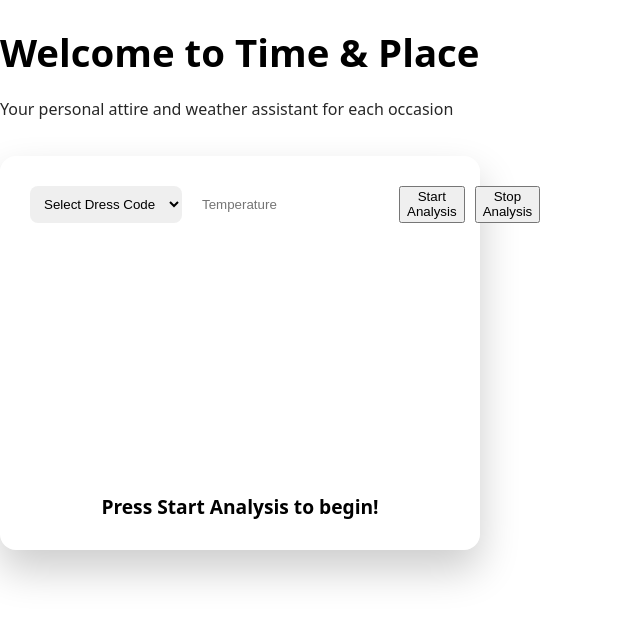
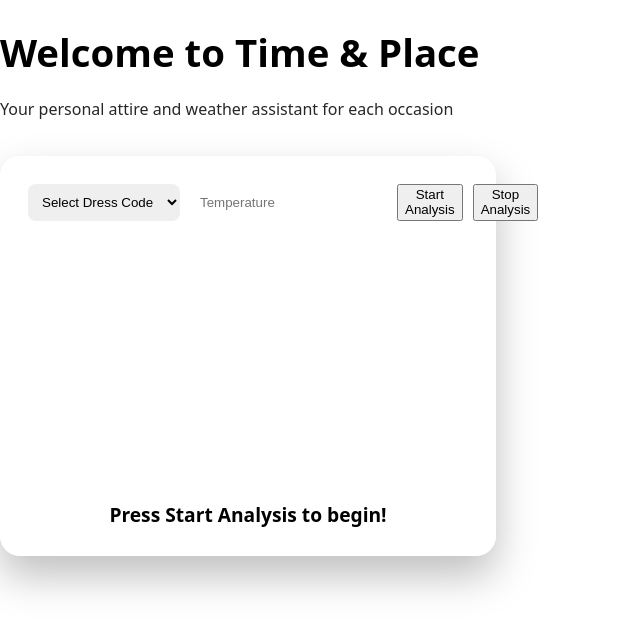
Before and after one commit to amari-trotman/colorstackwinterhack2025-time-and-place-, a Django app: page / in a window 1280 px wide. Shown: the top 632 px of the page, without its empty margins (0-640 px from the left). Run offline with Django 4.2, Linux system fonts and the light colour scheme; parts of the project's set-up code (start-up, migrations or seed data) failed here and were passed over.

Commit message:
Refactor container styles for improved aesthetics and consistency

```diff
--- a/static/css/style.css
+++ b/static/css/style.css
@@ -56,12 +56,15 @@ body {
 }
 
 .container {
-    background: rgba(255, 255, 255, 0.1);
-    backdrop-filter: blur(10px);
-    border-radius: 16px;
-    padding: 30px;
-    width: 420px;
-    box-shadow: 0 20px 40px rgba(0, 0, 0, 0.2);
+    width: 440px;
+    padding: 28px;
+    border-radius: 20px;
+
+    background: rgba(255, 255, 255, 0.18);
+    backdrop-filter: blur(18px) saturate(180%);
+    -webkit-backdrop-filter: blur(18px) saturate(180%);
+
+    box-shadow: 0 20px 40px rgba(0, 0, 0, 0.25), inset 0 1px 1px rgba(255, 255, 255, 0.4);
     text-align: center;
 }
 
```
